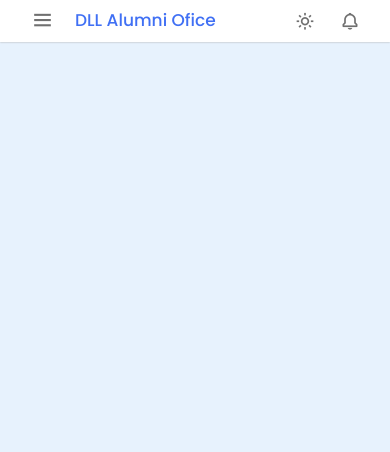
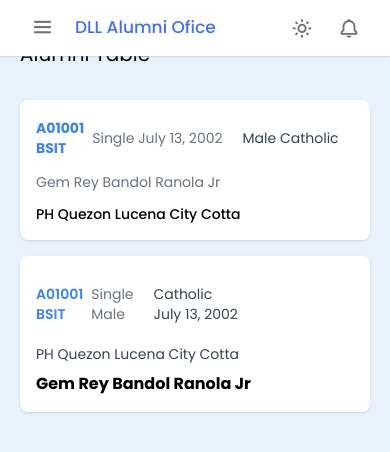
Before and after one commit to gemrey13/Capstone_Alumni, a Django app: page /alumni/ in a window 390 px wide. Shown: the top 452 px of the page. Run offline with Django 4.2, Linux system fonts and the light colour scheme; a user stored in the database is signed in; some libraries are stand-ins or nearby versions.

Commit message:
Added Table and card For mobile view in alumni page

```diff
--- a/DAOIS/AlumniManagement/templates/AlumniManagement/Dashboard.html
+++ b/DAOIS/AlumniManagement/templates/AlumniManagement/Dashboard.html
@@ -12,7 +12,7 @@
 
     <div class="rounded-3xl shadow-xl bg-blend-color bg-black p-4">
       <span class="text-gray-700 lg:text-xl">Total Alumni</span>
-      <div class="text-3xl text-gray-800 lg:text-4xl flex items-center">
+      <div class="text-2xl text-gray-800 lg:text-3xl flex items-center">
         <strong class="flex-grow ">31K</strong>
         <i class='bx bx-user text-5xl'></i>
       </div>
@@ -21,7 +21,7 @@
 
     <div class="rounded-3xl shadow-xl bg-blend-color bg-black p-4">
       <span class="text-gray-700 lg:text-xl">Curriculum</span>
-      <div class="text-3xl text-gray-800 lg:text-4xl flex items-center">
+      <div class="text-2xl text-gray-800 lg:text-3xl flex items-center">
         <strong class="flex-grow ">5</strong>
         <i class='bx bx-book-bookmark text-5xl'></i>
       </div>
@@ -30,7 +30,7 @@
 
     <div class="rounded-3xl shadow-xl bg-blend-color bg-black p-4">
       <span class="text-gray-700 lg:text-xl">Post Request</span>
-      <div class="text-3xl text-gray-800 lg:text-4xl flex items-center">
+      <div class="text-2xl text-gray-800 lg:text-3xl flex items-center">
         <strong class="flex-grow ">123215</strong>
         <i class='bx bx-message-square-add text-5xl'></i>
       </div>
--- a/DAOIS/AlumniManagement/templates/AlumniManagement/alumni.html
+++ b/DAOIS/AlumniManagement/templates/AlumniManagement/alumni.html
@@ -2,5 +2,90 @@
 
 
 {% block content %}
-<div class="main">Under Development</div>
+<div class="main">
+	<h1 class="text-xl mb-2">Alumni Table</h1><br>
+
+	<div class="overflow-auto rounded-lg shadow hidden md:block">
+		<table class="w-full">
+		<thead class="bg-gray-50 border-b-2 border-gray-200">
+			<tr>
+				<th class="w-14 p-3 text-sm font-semibold tracking-wide text-left">ID</th>
+				<th class="w-14 p-3 text-sm font-semibold tracking-wide text-left">Course</th>
+				<th class="w-32 p-3 text-sm font-semibold tracking-wide text-left">First Name</th>
+				<th class="w-32 p-3 text-sm font-semibold tracking-wide text-left">Last Name</th>
+				<th class="w-32 p-3 text-sm font-semibold tracking-wide text-left">Middle Name</th>
+				<th class="w-14 p-3 text-sm font-semibold tracking-wide text-left">Suffix</th>
+				<th class="w-14 p-3 text-sm font-semibold tracking-wide text-left">Sex</th>
+				<th class="w-20 p-3 text-sm font-semibold tracking-wide text-left">Religion</th>
+				<th class="w-20 p-3 text-sm font-semibold tracking-wide text-left">Marital Status</th>
+				<th class="w-32 p-3 text-sm font-semibold tracking-wide text-left">Date of Birth</th>
+				<th class="w-20 p-3 text-sm font-semibold tracking-wide text-left">Country</th>
+				<th class="w-20 p-3 text-sm font-semibold tracking-wide text-left">Province</th>
+				<th class="w-20 p-3 text-sm font-semibold tracking-wide text-left">City</th>
+				<th class="w-20 p-3 text-sm font-semibold tracking-wide text-left">Barangay</th>
+			</tr>
+		</thead>
+		<tbody class="divide-y divide-gray-100">
+			<tr class="bg-white">
+				<td class="p-3 text-sm text-gray-700 whitespace-nowrap">ALU123</td>
+				<td class="p-3 text-sm text-gray-700 whitespace-nowrap">BSIT</td>
+				<td class="p-3 text-sm text-gray-700 whitespace-nowrap">Gemrey</td>
+				<td class="p-3 text-sm text-gray-700 whitespace-nowrap">Ranola</td>
+				<td class="p-3 text-sm text-gray-700 whitespace-nowrap">Bandol</td>
+				<td class="p-3 text-sm text-gray-700 whitespace-nowrap"></td>
+				<td class="p-3 text-sm text-gray-700 whitespace-nowrap">Male</td>
+				<td class="p-3 text-sm text-gray-700 whitespace-nowrap">Cathilic</td>
+				<td class="p-3 text-sm text-gray-700 whitespace-nowrap">Single</td>
+				<td class="p-3 text-sm text-gray-700 whitespace-nowrap">JUly 13, 2002</td>
+				<td class="p-3 text-sm text-gray-700 whitespace-nowrap">PH</td>
+				<td class="p-3 text-sm text-gray-700 whitespace-nowrap">Quezon</td>
+				<td class="p-3 text-sm text-gray-700 whitespace-nowrap">Lucena</td>
+				<td class="p-3 text-sm text-gray-700 whitespace-nowrap">Cotta</td>
+			</tr>
+			<tr class="bg-gray-100">
+				<td class="p-3 text-sm text-gray-700 whitespace-nowrap">ALU123</td>
+				<td class="p-3 text-sm text-gray-700 whitespace-nowrap">BSIT</td>
+				<td class="p-3 text-sm text-gray-700 whitespace-nowrap">Gemrey</td>
+				<td class="p-3 text-sm text-gray-700 whitespace-nowrap">Ranola</td>
+				<td class="p-3 text-sm text-gray-700 whitespace-nowrap">Bandol</td>
+				<td class="p-3 text-sm text-gray-700 whitespace-nowrap"></td>
+				<td class="p-3 text-sm text-gray-700 whitespace-nowrap">Male</td>
+				<td class="p-3 text-sm text-gray-700 whitespace-nowrap">Cathilic</td>
+				<td class="p-3 text-sm text-gray-700 whitespace-nowrap">Single</td>
+				<td class="p-3 text-sm text-gray-700 whitespace-nowrap">JUly 13, 2002</td>
+				<td class="p-3 text-sm text-gray-700 whitespace-nowrap">PH</td>
+				<td class="p-3 text-sm text-gray-700 whitespace-nowrap">Quezon</td>
+				<td class="p-3 text-sm text-gray-700 whitespace-nowrap">Lucena</td>
+				<td class="p-3 text-sm text-gray-700 whitespace-nowrap">Cotta</td>
+			</tr>
+			<tr></tr>
+			<tr></tr>
+		</tbody>
+	</table>
+	</div>
+
+<div class="grid grid-cols-1 sm:grid-cols-2 gap-4 md:hidden">
+	<div class="bg-white space-y-3 p-4 rounded-lg shadow">
+		<div class="flex items-center space-x-2 text-sm">
+			<div class="text-blue-500 font-bold hover:underline">A01001 <br>BSIT</div>
+			<div class="text-gray-500">Single July 13, 2002</div>
+			<div class="p-3 text-sm text-gray-700 whitespace-nowrap">Male Catholic</div>
+		</div>
+		<div class="text-sm text-gray-500">Gem Rey Bandol Ranola Jr</div>
+		<div class="text-sm font-medium text-black">PH Quezon Lucena City Cotta</div>
+	</div>
+
+	<div class="bg-white space-y-2 p-4 rounded-lg shadow">
+		<div class="flex items-center space-x-2 text-sm">
+			<div class="text-blue-500 font-semibold hover:underline">A01001 <br>BSIT</div>
+			<div class="text-gray-500">Single <br>Male</div>
+			<div class="p-3 text-sm text-gray-700 whitespace-nowrap text-left"> Catholic <br>July 13, 2002</div>
+		</div>
+		<div class="text-sm text-gray-700">PH Quezon Lucena City Cotta </div>
+		<div class="text-md font-bold text-black">Gem Rey Bandol Ranola Jr</div>
+	</div>
+</div>
+
+
+</div>
 {% endblock content %}
--- a/DAOIS/AlumniManagement/templates/AlumniManagement/sidebar.html
+++ b/DAOIS/AlumniManagement/templates/AlumniManagement/sidebar.html
@@ -2,10 +2,10 @@
 
 <link rel="stylesheet" type="text/css" href="{% static 'AlumniManagement/css/sidebar.css' %}">
 
-<nav class="navbar">
+  <nav class="navbar">
       <div class="logo_item">
         <i class="bx bx-menu" id="sidebarOpen"></i>
-        <img src="images/logo.png" alt=""><span class="navbar-text">DLL Alumni Ofice</span>
+        <img src="" alt=""><span class="navbar-text">DLL Alumni Ofice</span>
       </div>
 
       <div class="navbar_content">
--- a/DAOIS/AlumniManagement/templates/base_alumni_management.html
+++ b/DAOIS/AlumniManagement/templates/base_alumni_management.html
@@ -7,6 +7,7 @@
 	<title>DLL {% block title %}{% endblock title %}</title>
 	<script src="https://cdn.tailwindcss.com"></script>
 	<link href="https://unpkg.com/boxicons@2.1.4/css/boxicons.min.css" rel="stylesheet" />
+	<link rel="stylesheet" type="text/css" href="{% static 'AlumniManagement/css/base.css' %}">
 
 </head>
 
--- a/DAOIS/DAOIS/settings.py
+++ b/DAOIS/DAOIS/settings.py
@@ -25,7 +25,7 @@ SECRET_KEY = 'django-insecure-q8_idg$_cc#$fulatt_w7knh4^=!q-)u=g@yi89r4y2+6$4u2&
 # SECURITY WARNING: don't run with debug turned on in production!
 DEBUG = True
 
-ALLOWED_HOSTS = []
+ALLOWED_HOSTS = ["127.0.0.1","192.168.137.86", "localhost"]
 
 # Application definition
 
--- /dev/null
+++ b/DAOIS/static/AlumniManagement/css/base.css
@@ -0,0 +1,14 @@
+
+.main {
+  margin-top: 70px;
+  margin-left: 100px;
+  margin-right: 20px;
+}
+
+
+@media screen and (max-width:768px) {
+  .main {
+    margin-top: 40px;
+    margin-left: 20px;
+  }
+}
--- a/DAOIS/static/AlumniManagement/css/sidebar.css
+++ b/DAOIS/static/AlumniManagement/css/sidebar.css
@@ -46,7 +46,7 @@ body.dark {
   display: flex;
   align-items: center;
   justify-content: space-between;
-  padding: 8px 30px;
+  padding: 15px 30px;
   z-index: 2;
   box-shadow: 0 0 2px var(--grey-color-light);
 }
@@ -71,7 +71,7 @@ body.dark {
 }
 .navbar_content i {
   cursor: pointer;
-  font-size: 20px;
+  font-size: 22px;
   color: var(--grey-color);
 }
 
@@ -231,7 +231,7 @@ body.dark {
 }
 
 .navbar-text {
-    font-size: 22px;
+    font-size: 24px;
     color: var(--blue-color);
 
   }
@@ -259,4 +259,5 @@ body.dark {
   .bottom_content {
     display: none;
   }
+
 }
```
Also changed, not shown: DAOIS/db.sqlite3.
